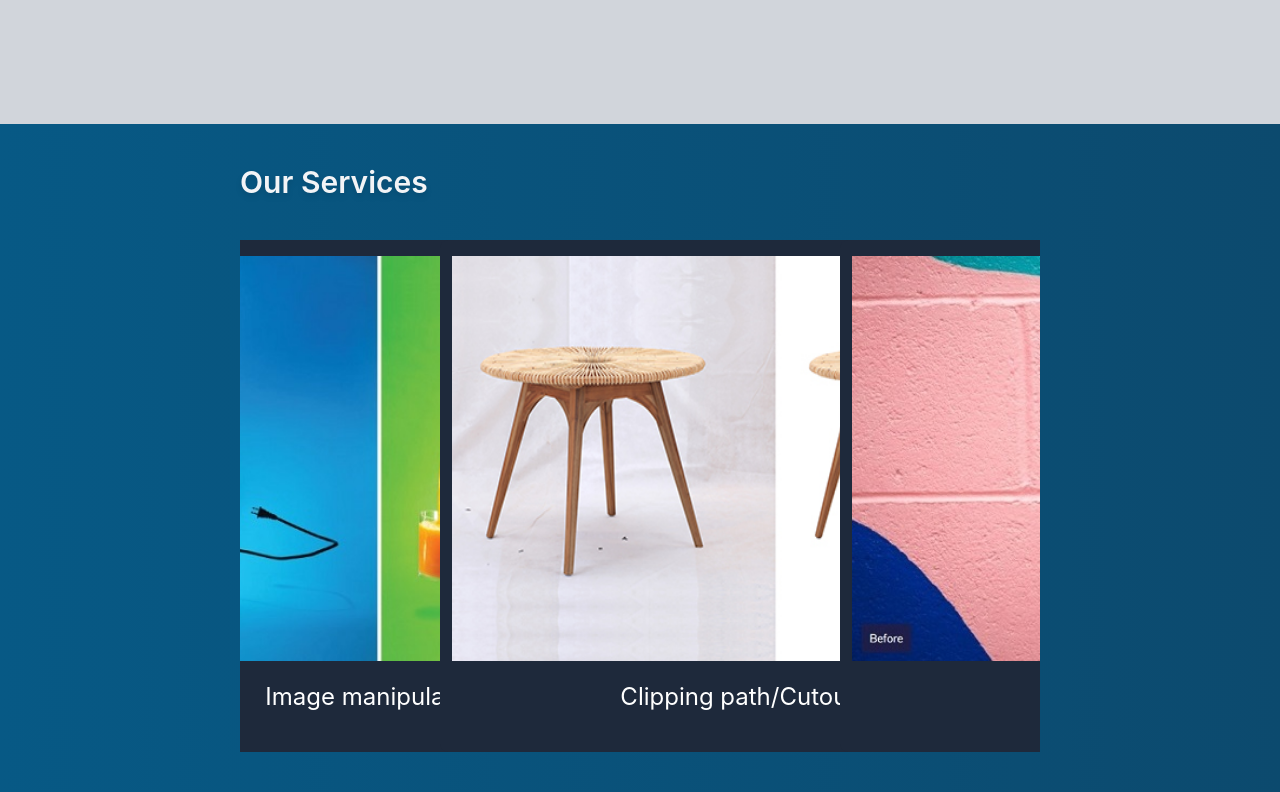
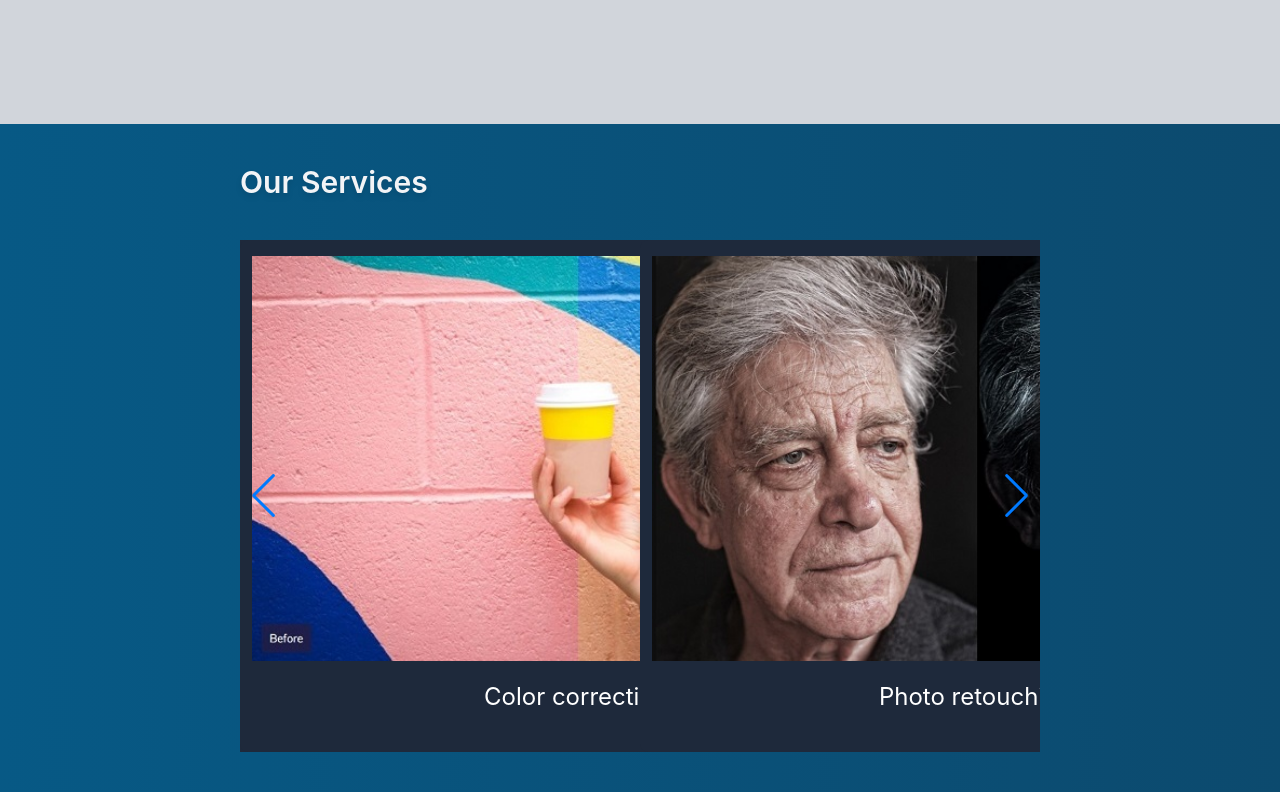
Before and after one commit to ImranAhmed26/Business-Interaspect, a Next.js app: page / in a window 1280 px wide. Shown: the part 2663-3455 px from the top of the page. Built offline with nearby package versions, Linux system fonts and the light colour scheme.

Commit message:
the carousal auto

```diff
--- a/components/service.js
+++ b/components/service.js
@@ -3,12 +3,16 @@ import Image from 'next/image'
 import {
   Swiper,
   SwiperSlide,
-  Autoplay,
+  // Autoplay,
   Pagination,
   Navigation,
 } from 'swiper/react'
 // Import Swiper styles
 import 'swiper/css'
+import 'swiper/css/navigation'
+import 'swiper/css/pagination'
+// import 'swiper/css/autoplay'
+import SwiperCore, {Autoplay} from 'swiper'
 
 import image1 from '../public/images/services/clipping.jpg'
 import image2 from '../public/images/services/color.jpg'
@@ -31,6 +35,8 @@ const servicesData = [
 ]
 
 const Service = () => {
+  SwiperCore.use([Autoplay])
+
   return (
     <div>
       <div className='bg-gradient-to-r from-sky-800 to-sky-900 py-10 px-60 '>
@@ -43,10 +49,10 @@ const Service = () => {
             slidesPerView={2}
             loop={true}
             speed={1000}
-            centeredSlides={true}
+            centeredSlides={false}
             autoHeight={true}
             autoplay={{
-              delay: 2500,
+              delay: 2000,
               disableOnInteraction: false,
             }}
             pagination={{
```
